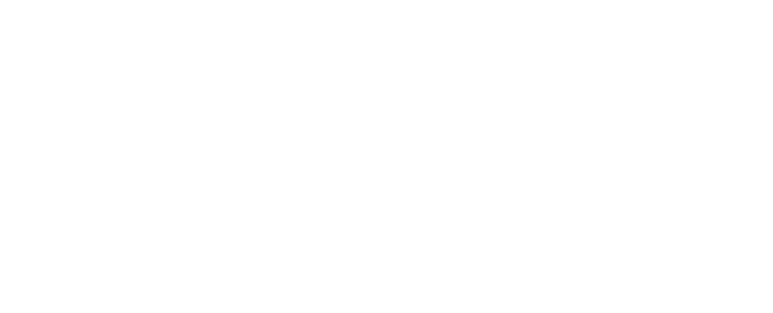
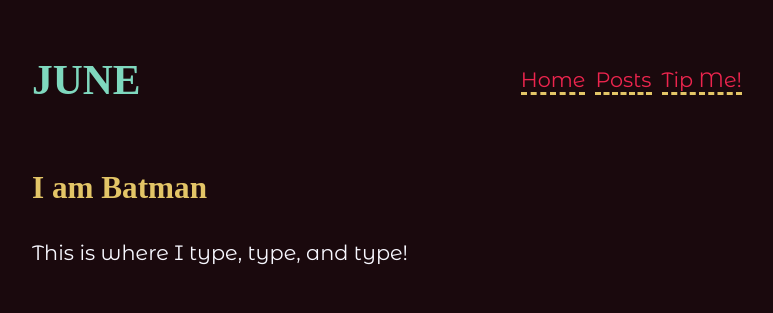
Before and after one commit to juneserrano/blog, a plain HTML site: page index.html in a window 1280 px wide. Shown: the whole page, without its empty margins (248-1021 px from the left). Drawn offline with Linux system fonts and the light colour scheme; a web font is replaced by a local one.

Commit message:
VERSION 1

```diff
--- a/index.html
+++ b/index.html
@@ -1,16 +1,26 @@
 <!DOCTYPE html>
 <html>
+    <meta name="viewport" content="width=device-width, initial-scale=1"/>
+    <link href="style.css" rel="stylesheet">
     <head>
-        <title>
-
-        </title>
+        <title>June's Mega Microblog</title>
     </head>
     <body>
         <header>
-
+            <div id="navigation">
+                <h1><a href="#" id="wordmark">JUNE</a></h1>
+                <ul>
+                    <li><a href="#">Home</a></li>
+                    <li><a href="#">Posts</a></li>
+                    <li><a href="#">Tip Me!</a></li>
+                </ul>
+            </div>
         </header>
         <main>
-
+            <div>
+                <h2>I am Batman</h2>
+                <p>This is where I type, type, and type!</p>
+            </div>
         </main>
         <footer>
 
--- /dev/null
+++ b/style.css
@@ -0,0 +1,73 @@
+@import url('https://fonts.googleapis.com/css2?family=Eczar:wght@400..800&display=swap');
+@import url('https://fonts.googleapis.com/css2?family=Montserrat+Alternates:ital,wght@0,100;0,200;0,300;0,400;0,500;0,600;0,700;0,800;0,900;1,100;1,200;1,300;1,400;1,500;1,600;1,700;1,800;1,900&display=swap');
+
+/* ROOT & BODY */
+:root{
+    /* FONTS */
+    --font-main: 'Eczar', serif;
+    --font-secondary: 'Montserrat Alternates', sans-serif;
+
+    /* COLORS */
+    --main-color: #1A090D;
+    --header-color: #7FD8BE;
+    --secondary-color: #E3C567;
+    --accent-color: #ED254E;
+    --text-color: ghostwhite;
+
+    /* SETTINGS */
+    --font-scale: 1.3em;
+    --width: 720px;
+}
+
+body{
+    max-width: var(--width);
+    font-family: var(--font-secondary);
+    font-size: var(--font-scale);
+    background-color: var(--main-color);
+    color: var(--text-color);
+    word-wrap: break-word;
+    overflow-wrap: break-word;
+    line-height: 1.5;
+    margin: auto;
+    padding: 1em;
+}
+
+/* WORD MARK "JUNE" */
+#wordmark{
+    text-decoration: none;
+    color: var(--header-color);
+}
+
+/* TEXT SETIINGS (TS) */
+h1,
+h2,
+h3,
+h4,
+h5,
+h6 {
+    font-family: var(--font-main);
+    color: var(--secondary-color);
+}
+
+
+/* NAVIGATION (TS/N) */
+#navigation{
+    display: inline-flex;
+    justify-content: space-around;
+    width: 100%;
+}
+
+li a{
+    color: var(--accent-color);
+    cursor: pointer;
+    text-decoration: none;
+    margin-left: 10px;
+    border-bottom: 3px dashed var(--secondary-color);
+}
+
+ul{
+    display: inline-flex;
+    margin: auto 0 auto auto;
+    padding: 10px;
+    list-style: none;
+}
```
